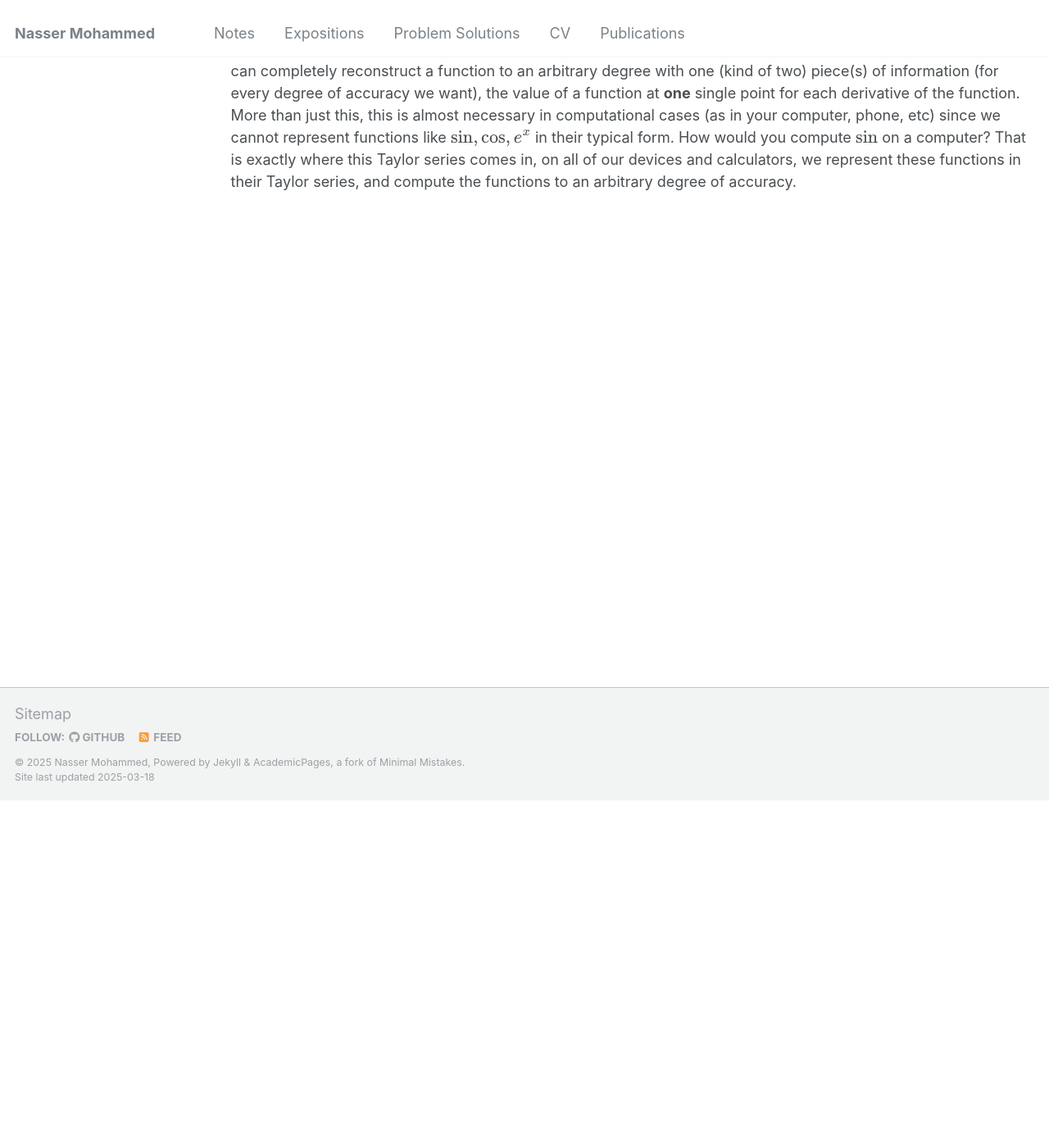
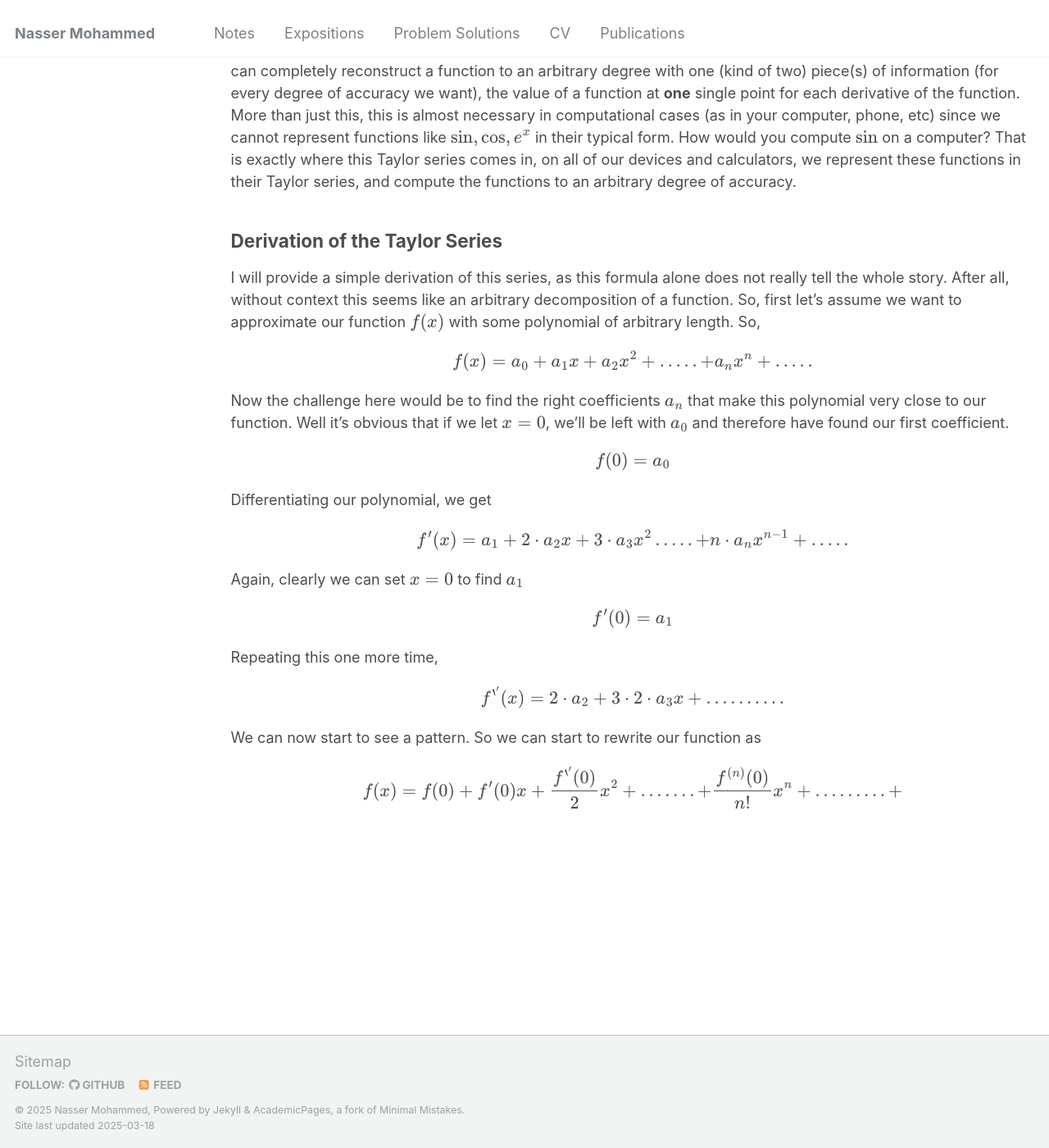
Before and after one commit to Nasser-Mohammed/Nasser-Mohammed.github.io, a Jekyll site: the page built from _pages/notes/numerical-analysis/taylor-poly.md, in a window 1280 px wide and 1400 px high, scrolled down 424 px. Shown: the whole window at 82% size. Built offline with Jekyll 4.4.1, drawn with Linux system fonts in a browser that asks for light colours.

Commit message:
Update taylor-poly.md

```diff
--- a/_pages/notes/numerical-analysis/taylor-poly.md
+++ b/_pages/notes/numerical-analysis/taylor-poly.md
@@ -17,3 +17,17 @@ for each derivative of the function. More than just this, this is almost necessa
 since we cannot represent functions like \\(\sin, \cos, e^x\\) in their typical form. How would you compute \\(\sin\\) on a computer?
 That is exactly where this Taylor series comes in, on all of our devices and calculators, we represent these functions in their
 Taylor series, and compute the functions to an arbitrary degree of accuracy.
+
+## Derivation of the Taylor Series
+I will provide a simple derivation of this series, as this formula alone does not really tell the whole story. After all, without context this seems like an arbitrary decomposition of a function. So, first let's assume we want to approximate our function \\(f(x)\\) with some polynomial of arbitrary length. So,
+\\[f(x) = a_0 + a_1x + a_2x^2 + ..... + a_nx^n + .....\\]
+Now the challenge here would be to find the right coefficients \\(a_n\\) that make this polynomial very close to our function. Well it's obvious that if we let \\(x=0\\), we'll be left with \\(a_0\\) and therefore have found our first coefficient.
+\\[f(0) = a_0\\]
+Differentiating our polynomial, we get
+\\[f'(x) = a_1 + 2\cdot a_2x + 3\cdot a_3x^2..... + n\cdot a_nx^{n-1} + .....\\]
+Again, clearly we can set \\(x=0\\) to find \\(a_1\\)
+\\[f'(0) = a_1\\]
+Repeating this one more time,
+\\[f^{'\'}(x) = 2\cdot a_2 + 3\cdot 2 \cdot a_3x + ..........\\]
+We can now start to see a pattern. So we can start to rewrite our function as
+\\[f(x) = f(0) + f'(0)x + \frac{f^{'\'}(0)}{2}x^2 + ....... + \frac{f^{(n)}(0)}{n!}x^n + ......... +\\]
```
